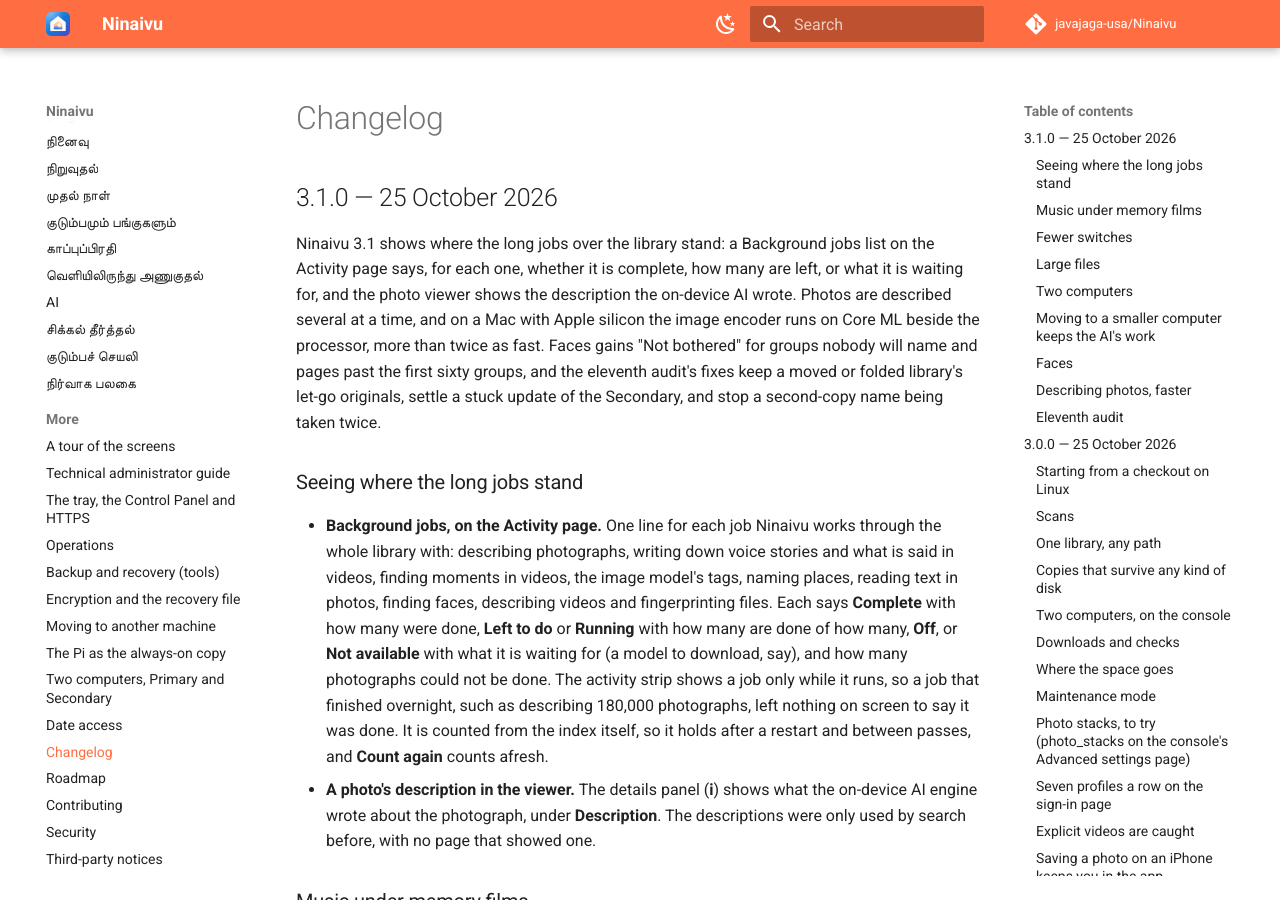
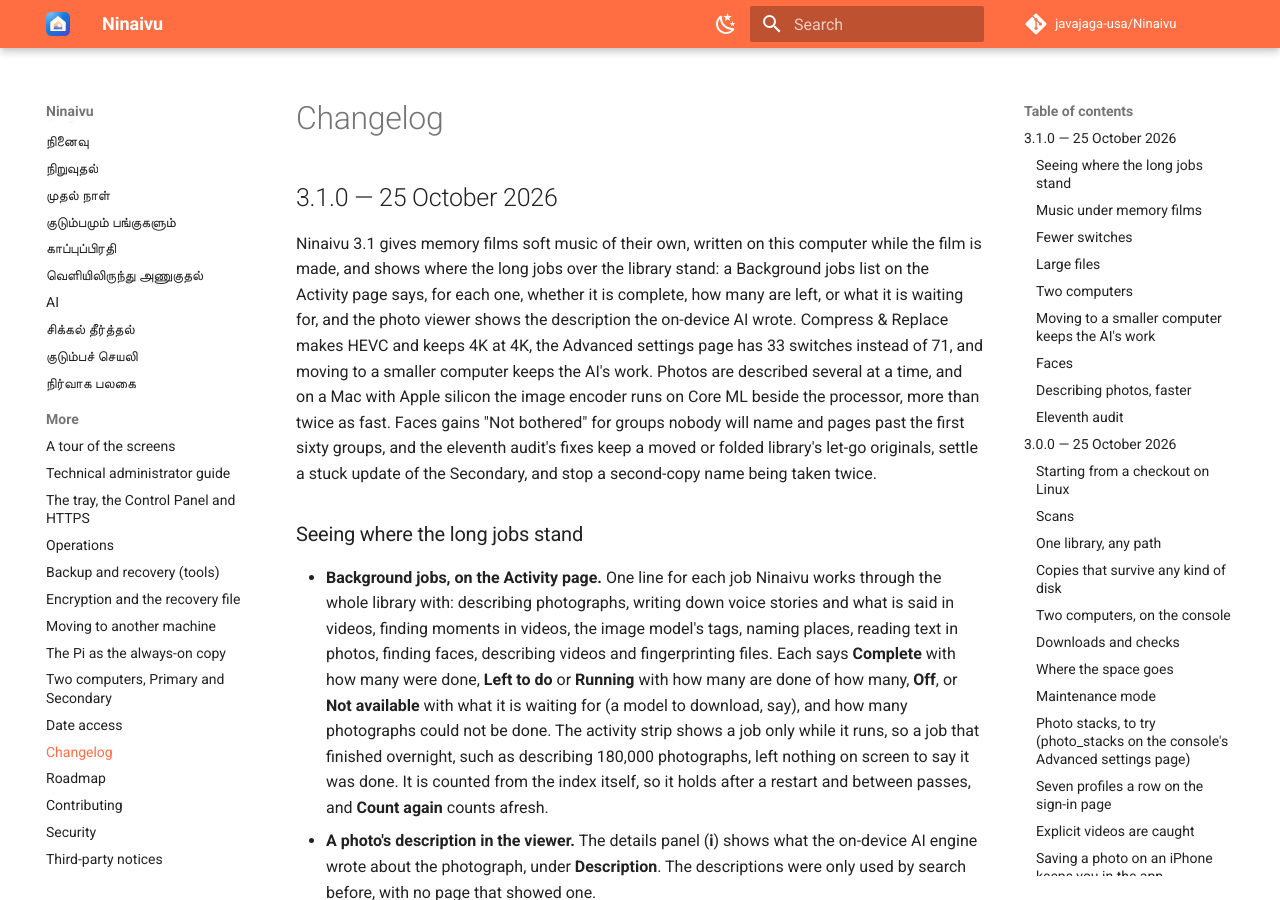
Before and after one commit to javajaga-usa/Ninaivu, an MkDocs documentation site: the page built from docs/CHANGELOG.md, in a window 1280 px wide and 900 px high. Built offline with MkDocs 1.6.1 and Material for MkDocs 9.7.7, drawn with Linux system fonts in a browser that asks for light colours; comment, search, counter and statistics services are not loaded.

Commit message:
3.1.0 changelog: music, HEVC, fewer switches in the opening

```diff
--- a/docs/CHANGELOG.md
+++ b/docs/CHANGELOG.md
@@ -2,7 +2,7 @@
 
 ## 3.1.0 — 25 October 2026
 
-Ninaivu 3.1 shows where the long jobs over the library stand: a Background jobs list on the Activity page says, for each one, whether it is complete, how many are left, or what it is waiting for, and the photo viewer shows the description the on-device AI wrote. Photos are described several at a time, and on a Mac with Apple silicon the image encoder runs on Core ML beside the processor, more than twice as fast. Faces gains "Not bothered" for groups nobody will name and pages past the first sixty groups, and the eleventh audit's fixes keep a moved or folded library's let-go originals, settle a stuck update of the Secondary, and stop a second-copy name being taken twice.
+Ninaivu 3.1 gives memory films soft music of their own, written on this computer while the film is made, and shows where the long jobs over the library stand: a Background jobs list on the Activity page says, for each one, whether it is complete, how many are left, or what it is waiting for, and the photo viewer shows the description the on-device AI wrote. Compress & Replace makes HEVC and keeps 4K at 4K, the Advanced settings page has 33 switches instead of 71, and moving to a smaller computer keeps the AI's work. Photos are described several at a time, and on a Mac with Apple silicon the image encoder runs on Core ML beside the processor, more than twice as fast. Faces gains "Not bothered" for groups nobody will name and pages past the first sixty groups, and the eleventh audit's fixes keep a moved or folded library's let-go originals, settle a stuck update of the Secondary, and stop a second-copy name being taken twice.
 
 ### Seeing where the long jobs stand
 
```
